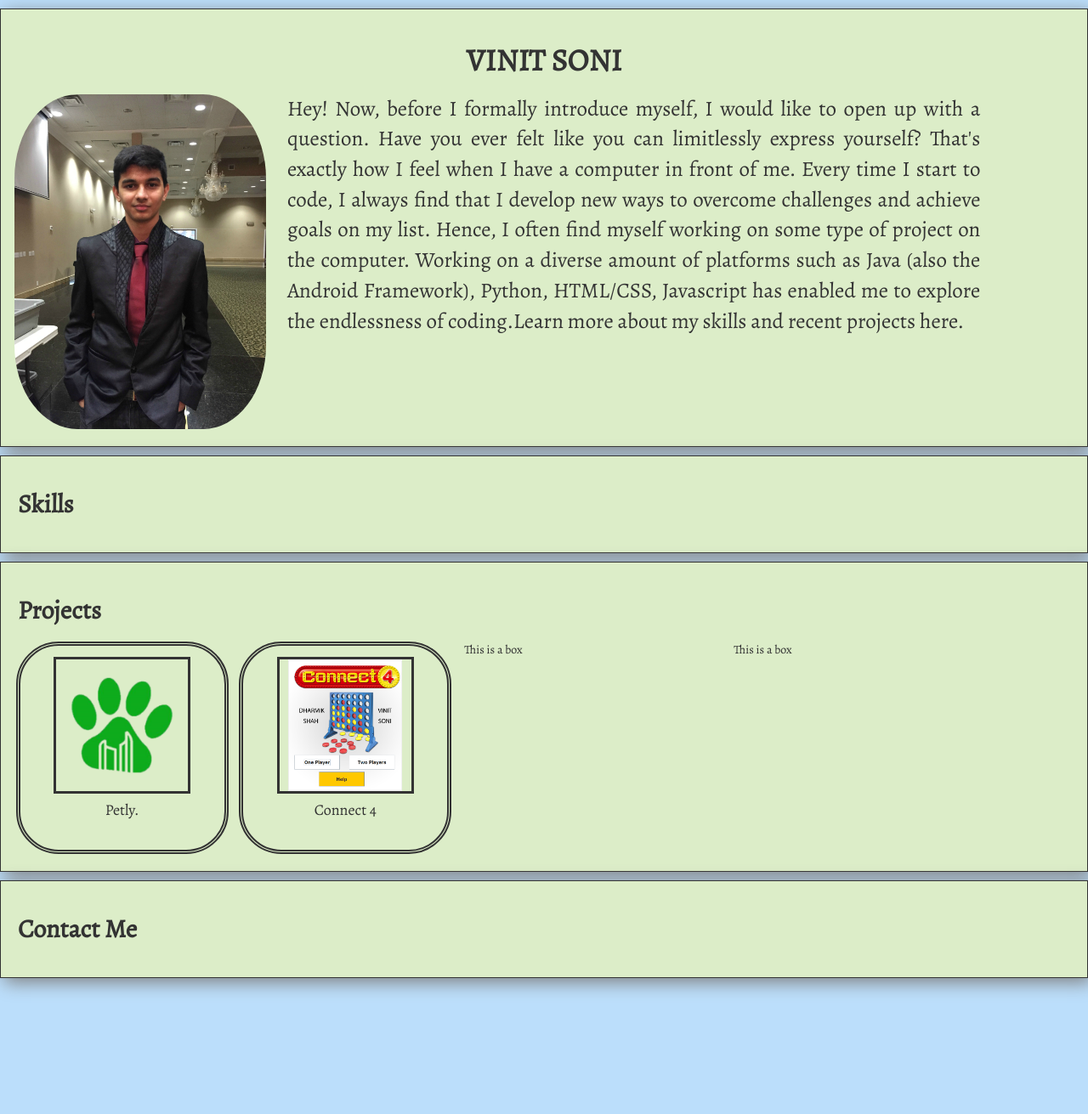
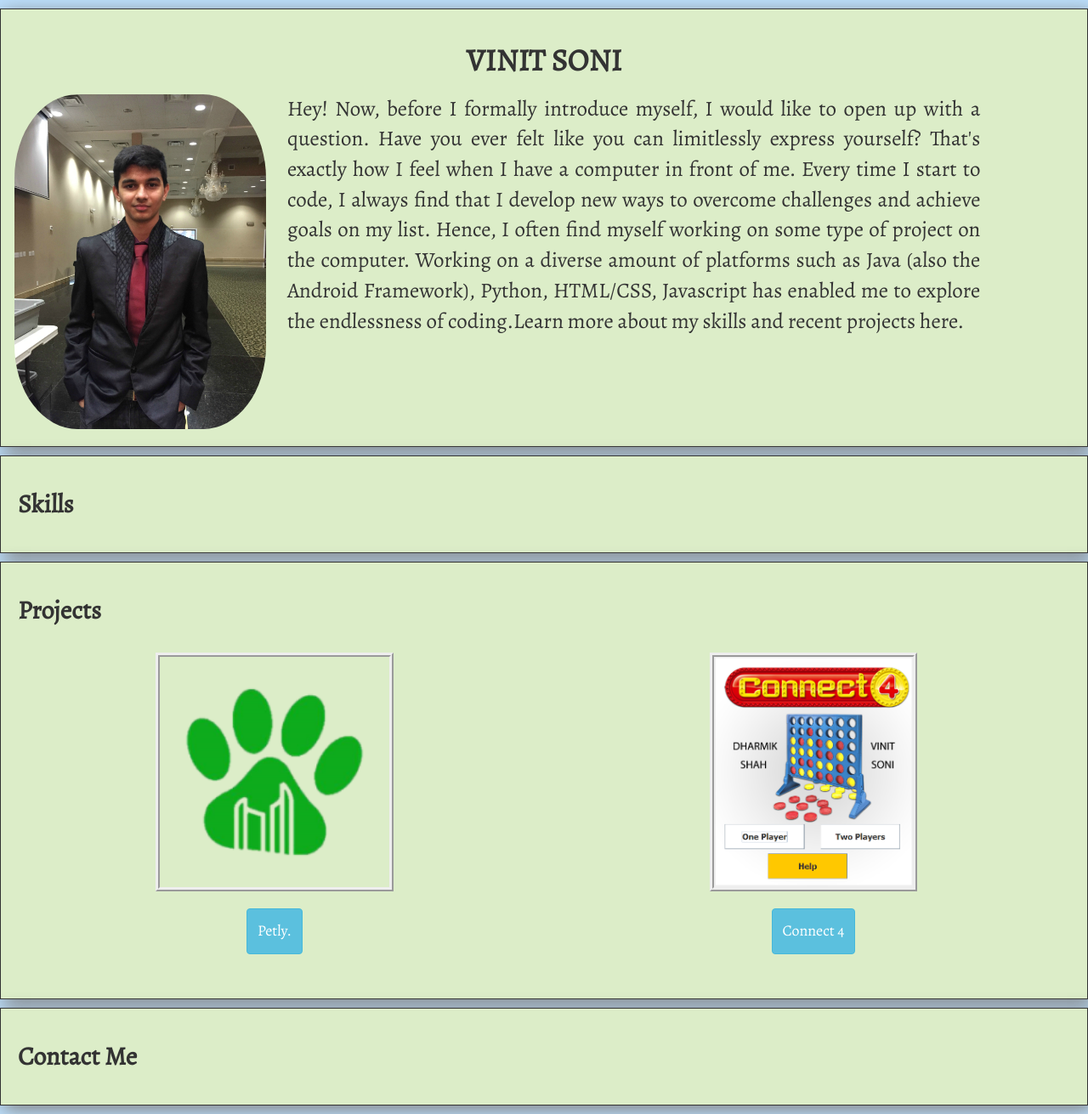
Before and after one commit to cybervinit/cybervinit.github.io, a Jekyll site: the page index.html, which Jekyll copies as it is, in a window 1280 px wide. Shown: the whole page at 85% size. Built offline with Jekyll 4.4.1, drawn with Linux system fonts in a browser that asks for light colours; nearby versions of some CDN libraries.

Commit message:
Update Projects Section

```diff
--- a/index.html
+++ b/index.html
@@ -3,6 +3,9 @@
     <title>Vinit Soni</title>
     <link rel="stylesheet" type="text/css" href="css/bootstrap.css">
     <link href="https://fonts.googleapis.com/css?family=Alegreya:400,900i" rel="stylesheet">
+    <link rel="stylesheet" href="//maxcdn.bootstrapcdn.com/bootstrap/3.3.4/css/bootstrap.min.css">
+    <script src="https://ajax.googleapis.com/ajax/libs/jquery/1.11.2/jquery.min.js"></script>
+    <script src="https://maxcdn.bootstrapcdn.com/bootstrap/3.3.4/js/bootstrap.min.js"></script>
     <style type="text/css">
         body {
             background-color: #BBDEFB;
@@ -54,13 +57,11 @@
         }
 
         DIV.projectContain {
-            width: 250px;
-            height: 250px;
-            margin-left: 1%;
+            height: 400px;
+            display: block;
+            margin-left: auto;
+            margin-right: auto;
             padding: 1%;
-            border-style: double;
-            border-width: thick;
-            border-radius: 50px;
         }
 
         DIV.projectImageContain {
@@ -69,8 +70,6 @@
             display: block;
             margin-left: auto;
             margin-right: auto;
-            border-style: solid;
-
         }
 
         .projectImage {
@@ -79,11 +78,17 @@
             display: block;
             margin-left: auto;
             margin-right: auto;
+            border-style: ridge;
+            border-width: thick;
         }
 
         .projectName {
-            vertical-align: middle;
-            text-align: center;
+            align-self: center;
+            display: block;
+            margin-top: 20px;
+            margin-left: auto;
+            margin-right: auto;
+            font-size: 25px;
         }
 
         /* Large desktops and laptops */
@@ -125,6 +130,16 @@
                 width: 60%;
                 height: auto;
                 border-radius: 30%;
+            }
+            DIV.projectContain {
+                height: 500px;
+                display: block;
+                margin-left: auto;
+                margin-right: auto;
+                padding: 1%;
+            }
+            .projectName {
+                font-size: 40px;
             }
         }
 
@@ -185,14 +200,63 @@
     <div class="sectionBox container-fluid">
         <h2 class="boxTitle" style="text-align: left;">Projects</h2>
         <div class="row">
-            <div class="col-sm-3 projectContain"><div class="projectImageContain"><img src="images/petly_image.png" class="projectImage"></div><h4 class="projectName">Petly.</h4></div>
-            <div class="col-sm-3 projectContain"><div class="projectImageContain"><img src="images/connect4_image.png" class="projectImage"></div><h4 class="projectName">Connect 4</h4></div>
-            <div class="col-sm-3">This is a box</div>
-            <div class="col-sm-3">This is a box</div>
+            <div class="col-md-6 col-sm-12 projectContain">
+                <div class="projectImageContain" >
+                    <img src="images/petly_image.png" class="projectImage" onmouseover="this.src='images/Petly_screen2.gif'" onmouseout="this.src='images/petly_image.png'">
+                </div>
+                <button class="btn btn-info projectName" data-toggle="modal" data-target="#petlyAppModal">
+                    <h4>Petly.</h4>
+                </button>
+            </div>
+            <div class="col-md-6 col-sm-12 projectContain">
+                <div class="projectImageContain">
+                    <img src="images/connect4_image.png" class="projectImage" onmouseover="this.src='images/connect_4_screen3.png'" onmouseout="this.src='images/connect4_image.png'" alt="Connect 4 game image">
+                </div>
+                <button class="btn btn-info projectName" data-toggle="modal" data-target="#connect4Modal">
+                    <h4>Connect 4</h4>
+                </button>
+            </div>
         </div>
     </div>
 
     <div class="sectionBox container-fluid">
         <h2 class="boxTitle" style="text-align: left;">Contact Me</h2>
     </div>
+
+    <!-- Petly App Modal -->
+    <div class="modal fade" id="petlyAppModal" tabindex="-1" role="dialog">
+        <div class="modal-dialog">
+            <div class="modal-content">
+                <div class="modal-header">
+                    <h4 class="modal-title" id="myModalLabel">Petly Application</h4>
+                </div>
+                <div class="modal-body">
+                    <img class="img-responsive" src="images/petly_image.png">
+                    <p>This is the first Android based project I've done. It is an Android application targeting pet owners of Toronto. It's main purpose is to connect pet owners. It has soial and personal features such as statuses, setting reminders, making friends, finding nearby parks and vet clinics, and many more. It is built in affiliation with the Toronto Animal Services.</p>
+                </div>
+                <div class="modal-footer">
+                    <button type="button" class="btn btn-default" data-dismiss="modal">Close</button>
+                </div>
+            </div>
+        </div>
+    </div>
+
+    <!-- Connect 4 Modal -->
+    <div class="modal fade" id="connect4Modal" tabindex="-1" role="dialog">
+        <div class="modal-dialog">
+            <div class="modal-content">
+                <div class="modal-header">
+                    <h4 class="modal-title" id="myModalLabel">Connect 4</h4>
+                </div>
+                <div class="modal-body">
+                    <img class="img-responsive" src="images/connect4_image.png">
+                    <p>This is a Java-based version of the classic Connect 4.</p>
+                </div>
+                <div class="modal-footer">
+                    <button type="button" class="btn btn-default" data-dismiss="modal">Close</button>
+                </div>
+            </div>
+        </div>
+    </div>
+
 </body>
```
Also changed, not shown: test-html.html (added, +35 -0 lines), images/connect_4_screen3.PNG (added), 2 other files.
